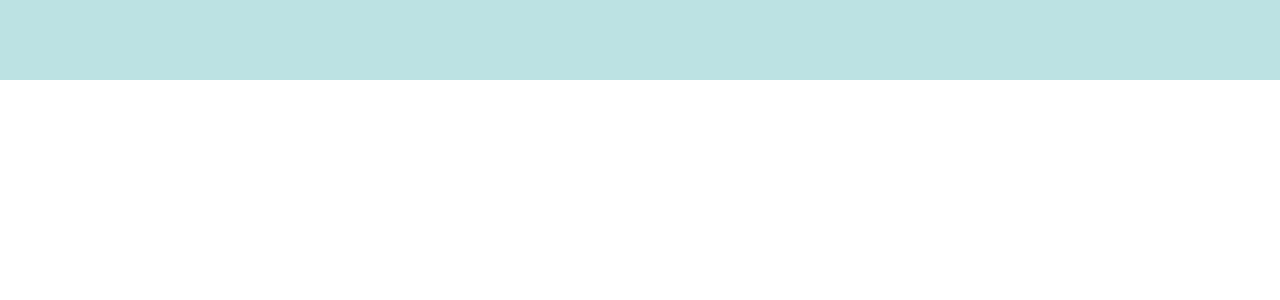
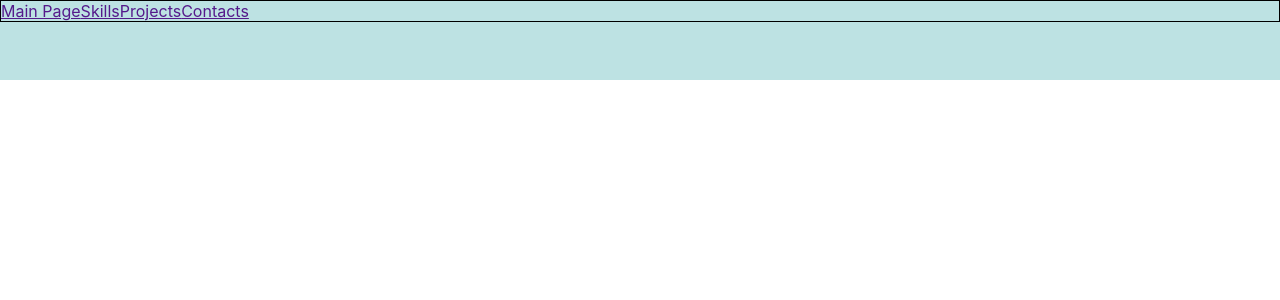
Before and after one commit to uginza/My-portfolio, a React (Create React App) app: page / in a window 1280 px wide. Shown: the top 300 px of the page. Built offline with nearby package versions, Linux system fonts and the light colour scheme.

Commit message:
-Nav component and Nav css are set

```diff
--- a/src/header/Header.module.css
+++ b/src/header/Header.module.css
@@ -1,4 +1,4 @@
-.header {
+.header{
     height: 80px;
     background-color: #bde2e3;
 }
--- a/src/header/Header.tsx
+++ b/src/header/Header.tsx
@@ -1,9 +1,11 @@
 import React from 'react';
 import s from './Header.module.css';
+import {Nav} from "../nav/Nav";
 
 export function Header() {
     return (
         <div className={s.header}>
+            <Nav/>
         </div>
     );
 }
--- /dev/null
+++ b/src/nav/Nav.module.css
@@ -0,0 +1,3 @@
+.nav {
+    border: 1px solid;
+}
--- /dev/null
+++ b/src/nav/Nav.tsx
@@ -0,0 +1,13 @@
+import React from 'react';
+import s from './Nav.module.css';
+
+export function Nav() {
+    return (
+        <div className={s.nav}>
+            <a href="">Main Page</a>
+            <a href="">Skills</a>
+            <a href="">Projects</a>
+            <a href="">Contacts</a>
+        </div>
+    );
+}
```
